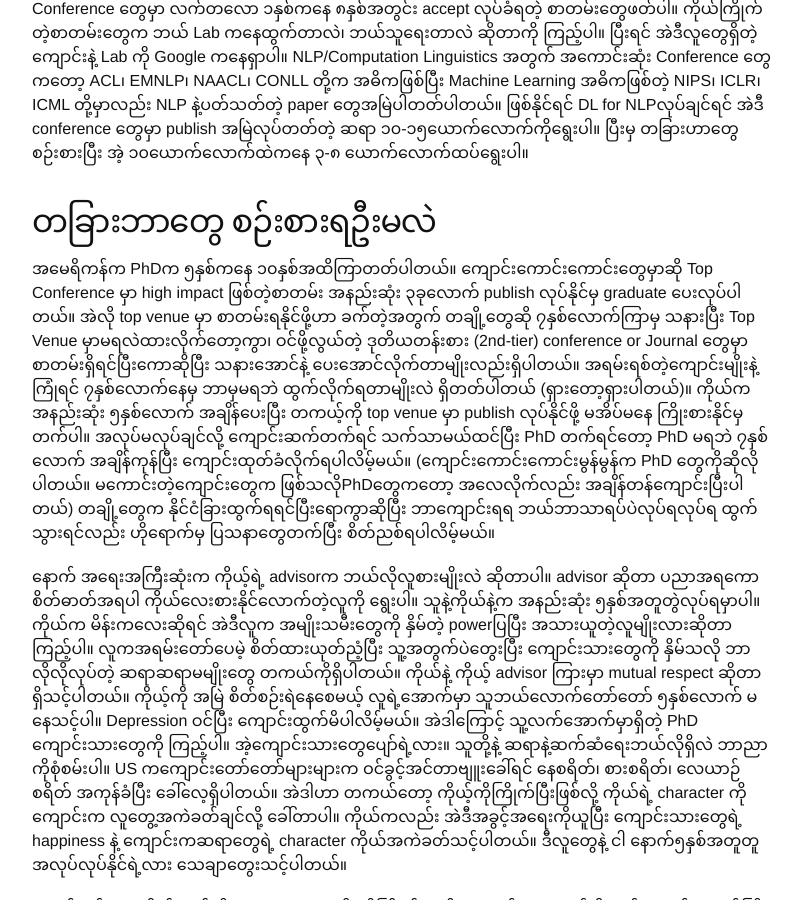
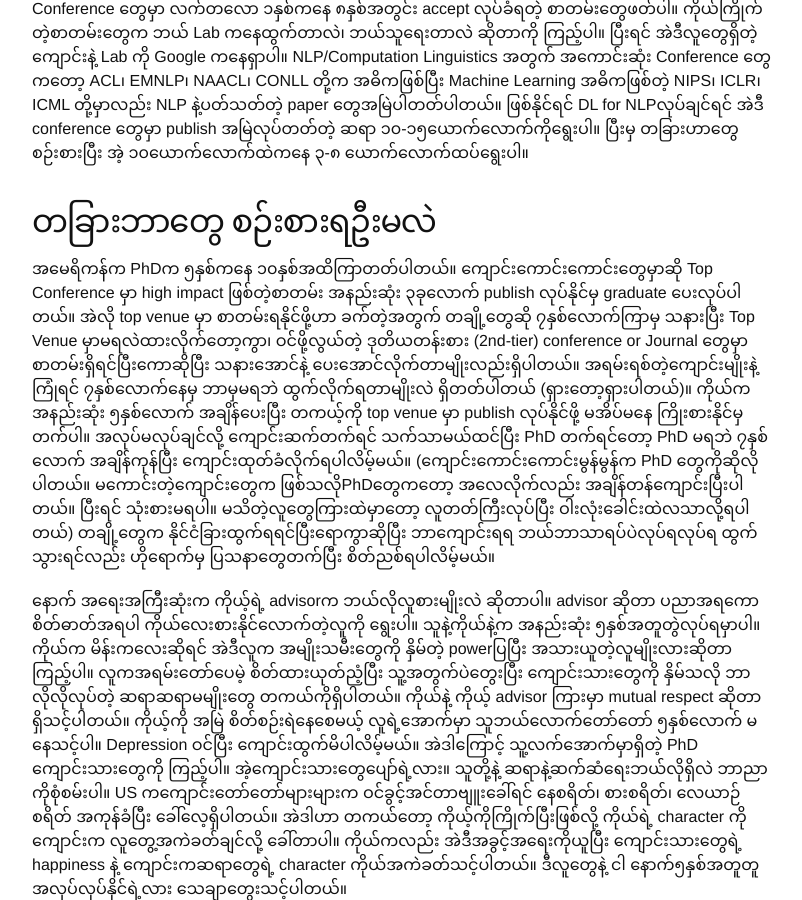
Before and after one commit to phu-pmh/logs, a Jekyll site: the page built from _posts/2017-10-14-PhD-application-tips.md, in a window 1280 px wide and 900 px high, scrolled down 1903 px. Shown: the whole window, without its empty margins (238-1040 px from the left). Built offline with Jekyll 4.4.1, drawn with Linux system fonts in a browser that asks for light colours; comment, search, counter and statistics services are not loaded.

Commit message:
Update 2017-10-14-PhD-application-tips.md

```diff
--- a/_posts/2017-10-14-PhD-application-tips.md
+++ b/_posts/2017-10-14-PhD-application-tips.md
@@ -28,7 +28,7 @@ mathjax: false
 အဲတော့ NLP လုပ်ချင်တဲ့လူတွေက NLP နဲ့ပတ်သတ်တဲ့ Top Conference တွေမှာ လက်တလော ၁နှစ်ကနေ ၈နှစ်အတွင်း accept လုပ်ခံရတဲ့ စာတမ်းတွေဖတ်ပါ။ ကိုယ်ကြိုက်တဲ့စာတမ်းတွေက ဘယ် Lab ကနေထွက်တာလဲ၊ ဘယ်သူရေးတာလဲ ဆိုတာကို ကြည့်ပါ။ ပြီးရင် အဲဒီလူတွေရှိတဲ့ ကျောင်းနဲ့ Lab ကို Google ကနေရှာပါ။ NLP/Computation Linguistics အတွက် အကောင်းဆုံး Conference တွေကတော့ ACL၊ EMNLP၊ NAACL၊ CONLL တို့က အဓိကဖြစ်ပြီး Machine Learning အဓိကဖြစ်တဲ့ NIPS၊ ICLR၊ ICML တို့မှာလည်း NLP နဲ့ပတ်သတ်တဲ့ paper တွေအမြဲပါတတ်ပါတယ်။ ဖြစ်နိုင်ရင် DL for NLPလုပ်ချင်ရင် အဲဒီ conference တွေမှာ publish အမြဲလုပ်တတ်တဲ့ ဆရာ ၁၀-၁၅ယောက်လောက်ကိုရွေးပါ။ ပြီးမှ တခြားဟာတွေစဉ်းစားပြီး အဲ့ ၁၀ယောက်လောက်ထဲကနေ ၃-၈ ယောက်လောက်ထပ်ရွေးပါ။
 
 ## တခြားဘာတွေ စဉ်းစားရဦးမလဲ
-အမေရိကန်က PhDက ၅နှစ်ကနေ ၁၀နှစ်အထိကြာတတ်ပါတယ်။ ကျောင်းကောင်းကောင်းတွေမှာဆို Top Conference မှာ high impact ဖြစ်တဲ့စာတမ်း အနည်းဆုံး ၃ခုလောက် publish လုပ်နိုင်မှ graduate ပေးလုပ်ပါတယ်။ အဲလို top venue မှာ စာတမ်းရနိုင်ဖို့ဟာ ခက်တဲ့အတွက် တချို့တွေဆို ၇နှစ်လောက်ကြာမှ သနားပြီး Top Venue မှာမရလဲထားလိုက်တော့ကွာ၊ ဝင်ဖို့လွယ်တဲ့ ဒုတိယတန်းစား (2nd-tier) conference or Journal တွေမှာ စာတမ်းရှိရင်ပြီးကောဆိုပြီး သနားအောင်နဲ့ ပေးအောင်လိုက်တာမျိုးလည်းရှိပါတယ်။ အရမ်းရစ်တဲ့ကျောင်းမျိုးနဲ့ ကြုံရင် ၇နှစ်လောက်နေမှ ဘာမှမရဘဲ ထွက်လိုက်ရတာမျိုးလဲ ရှိတတ်ပါတယ် (ရှားတော့ရှားပါတယ်)။ ကိုယ်က အနည်းဆုံး ၅နှစ်လောက် အချိန်ပေးပြီး တကယ့်ကို top venue မှာ publish လုပ်နိုင်ဖို့ မအိပ်မနေ ကြိုးစားနိုင်မှ တက်ပါ။ အလုပ်မလုပ်ချင်လို့ ကျောင်းဆက်တက်ရင် သက်သာမယ်ထင်ပြီး PhD တက်ရင်တော့ PhD မရဘဲ ၇နှစ်လောက် အချိန်ကုန်ပြီး ကျောင်းထုတ်ခံလိုက်ရပါလိမ့်မယ်။ (ကျောင်းကောင်းကောင်းမွန်မွန်က  PhD တွေကိုဆိုလိုပါတယ်။ မကောင်းတဲ့ကျောင်းတွေက ဖြစ်သလိုPhDတွေကတော့ အလေလိုက်လည်း အချိန်တန်ကျောင်းပြီးပါတယ်) တချို့တွေက နိုင်ငံခြားထွက်ရရင်ပြီးရောကွာဆိုပြီး ဘာကျောင်းရရ ဘယ်ဘာသာရပ်ပဲလုပ်ရလုပ်ရ ထွက်သွားရင်လည်း ဟိုရောက်မှ ပြသနာတွေတက်ပြီး စိတ်ညစ်ရပါလိမ့်မယ်။
+အမေရိကန်က PhDက ၅နှစ်ကနေ ၁၀နှစ်အထိကြာတတ်ပါတယ်။ ကျောင်းကောင်းကောင်းတွေမှာဆို Top Conference မှာ high impact ဖြစ်တဲ့စာတမ်း အနည်းဆုံး ၃ခုလောက် publish လုပ်နိုင်မှ graduate ပေးလုပ်ပါတယ်။ အဲလို top venue မှာ စာတမ်းရနိုင်ဖို့ဟာ ခက်တဲ့အတွက် တချို့တွေဆို ၇နှစ်လောက်ကြာမှ သနားပြီး Top Venue မှာမရလဲထားလိုက်တော့ကွာ၊ ဝင်ဖို့လွယ်တဲ့ ဒုတိယတန်းစား (2nd-tier) conference or Journal တွေမှာ စာတမ်းရှိရင်ပြီးကောဆိုပြီး သနားအောင်နဲ့ ပေးအောင်လိုက်တာမျိုးလည်းရှိပါတယ်။ အရမ်းရစ်တဲ့ကျောင်းမျိုးနဲ့ ကြုံရင် ၇နှစ်လောက်နေမှ ဘာမှမရဘဲ ထွက်လိုက်ရတာမျိုးလဲ ရှိတတ်ပါတယ် (ရှားတော့ရှားပါတယ်)။ ကိုယ်က အနည်းဆုံး ၅နှစ်လောက် အချိန်ပေးပြီး တကယ့်ကို top venue မှာ publish လုပ်နိုင်ဖို့ မအိပ်မနေ ကြိုးစားနိုင်မှ တက်ပါ။ အလုပ်မလုပ်ချင်လို့ ကျောင်းဆက်တက်ရင် သက်သာမယ်ထင်ပြီး PhD တက်ရင်တော့ PhD မရဘဲ ၇နှစ်လောက် အချိန်ကုန်ပြီး ကျောင်းထုတ်ခံလိုက်ရပါလိမ့်မယ်။ (ကျောင်းကောင်းကောင်းမွန်မွန်က  PhD တွေကိုဆိုလိုပါတယ်။ မကောင်းတဲ့ကျောင်းတွေက ဖြစ်သလိုPhDတွေကတော့ အလေလိုက်လည်း အချိန်တန်ကျောင်းပြီးပါတယ်။ ပြီးရင် သုံးစားမရပါ။ မသိတဲ့လူတွေကြားထဲမှာတော့ လူတတ်ကြီးလုပ်ပြီး ဝါးလုံးခေါင်းထဲလသာလို့ရပါတယ်) တချို့တွေက နိုင်ငံခြားထွက်ရရင်ပြီးရောကွာဆိုပြီး ဘာကျောင်းရရ ဘယ်ဘာသာရပ်ပဲလုပ်ရလုပ်ရ ထွက်သွားရင်လည်း ဟိုရောက်မှ ပြသနာတွေတက်ပြီး စိတ်ညစ်ရပါလိမ့်မယ်။
 
 နောက် အရေးအကြီးဆုံးက ကိုယ့်ရဲ့ advisorက ဘယ်လိုလူစားမျိုးလဲ ဆိုတာပါ။ advisor ဆိုတာ ပညာအရကော စိတ်ဓာတ်အရပါ ကိုယ်လေးစားနိုင်လောက်တဲ့လူကို ရွေးပါ။ သူနဲ့ကိုယ်နဲ့က အနည်းဆုံး ၅နှစ်အတူတွဲလုပ်ရမှာပါ။ ကိုယ်က မိန်းကလေးဆိုရင် အဲဒီလူက အမျိုးသမီးတွေကို နှိမ်တဲ့ powerပြပြီး အသားယူတဲ့လူမျိုးလားဆိုတာကြည့်ပါ။ လူကအရမ်းတော်ပေမဲ့ စိတ်ထားယုတ်ညံ့ပြီး သူ့အတွက်ပဲတွေးပြီး ကျောင်းသားတွေကို နှိမ်သလို ဘာလိုလိုလုပ်တဲ့ ဆရာဆရာမမျိုးတွေ တကယ်ကိုရှိပါတယ်။ ကိုယ်နဲ့ ကိုယ့် advisor ကြားမှာ mutual respect ဆိုတာ ရှိသင့်ပါတယ်။ ကိုယ့်ကို အမြဲ စိတ်စဉ်းရဲနေစေမယ့် လူရဲ့အောက်မှာ သူဘယ်လောက်တော်တော် ၅နှစ်လောက် မနေသင့်ပါ။ Depression ဝင်ပြီး ကျောင်းထွက်မိပါလိမ့်မယ်။ အဲဒါကြောင့် သူ့လက်အောက်မှာရှိတဲ့ PhD ကျောင်းသားတွေကို ကြည့်ပါ။ အဲ့ကျောင်းသားတွေပျော်ရဲ့လား။ သူတို့နဲ့ ဆရာနဲ့ဆက်ဆံရေးဘယ်လိုရှိလဲ ဘာညာကိုစုံစမ်းပါ။ US ကကျောင်းတော်တော်များများက ဝင်ခွင့်အင်တာဗျူးခေါ်ရင် နေစရိတ်၊ စားစရိတ်၊ လေယာဉ်စရိတ် အကုန်ခံပြီး ခေါ်လေ့ရှိပါတယ်။ အဲဒါဟာ တကယ်တော့ ကိုယ့်ကိုကြိုက်ပြီးဖြစ်လို့ ကိုယ်ရဲ့ character ကို ကျောင်းက လူတွေ့အကဲခတ်ချင်လို့ ခေါ်တာပါ။ ကိုယ်ကလည်း အဲဒီအခွင့်အရေးကိုယူပြီး ကျောင်းသားတွေရဲ့ happiness နဲ့ ကျောင်းကဆရာတွေရဲ့ character ကိုယ်အကဲခတ်သင့်ပါတယ်။ ဒီလူတွေနဲ့ ငါ နောက်၅နှစ်အတူတူ အလုပ်လုပ်နိုင်ရဲ့လား သေချာတွေးသင့်ပါတယ်။
 
```
